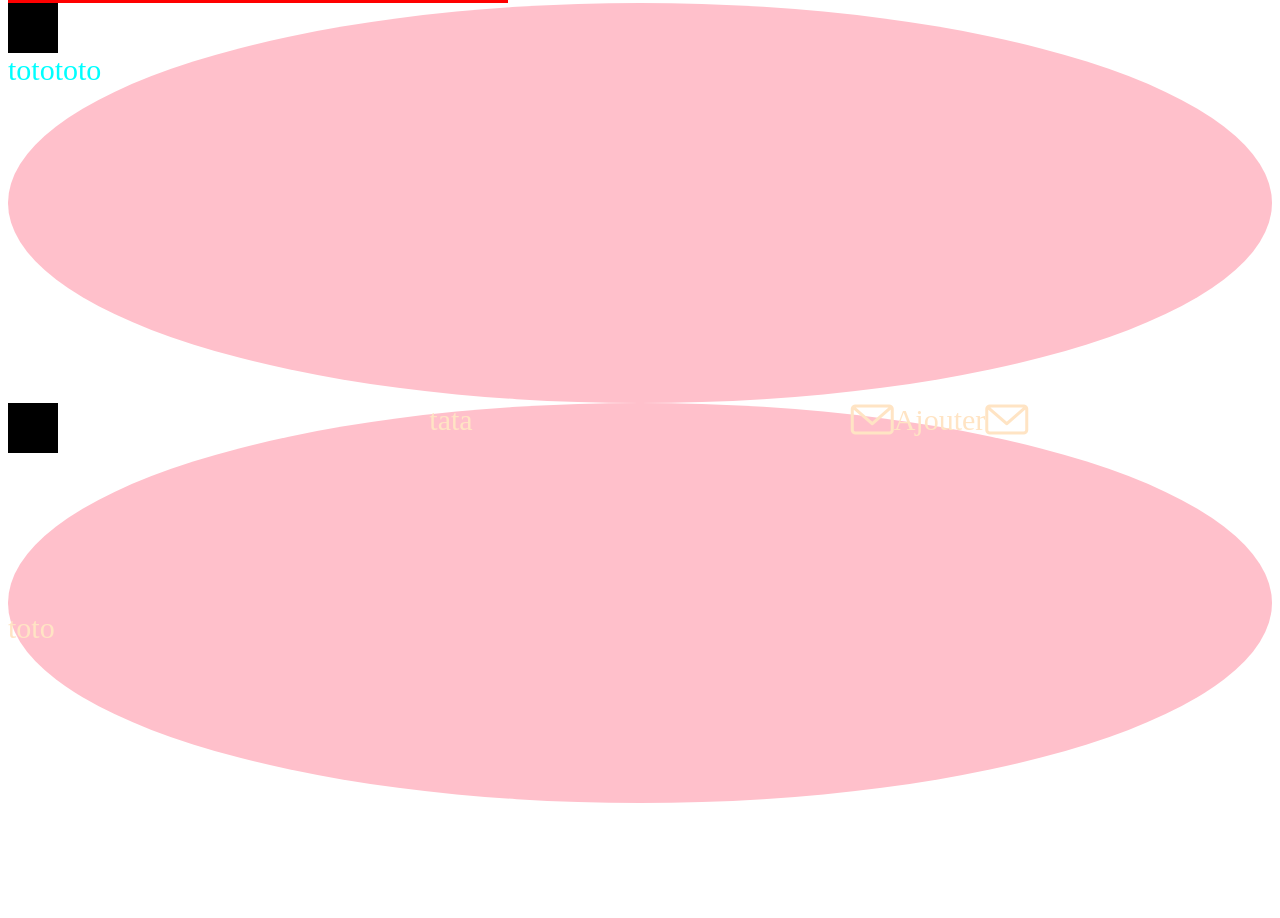
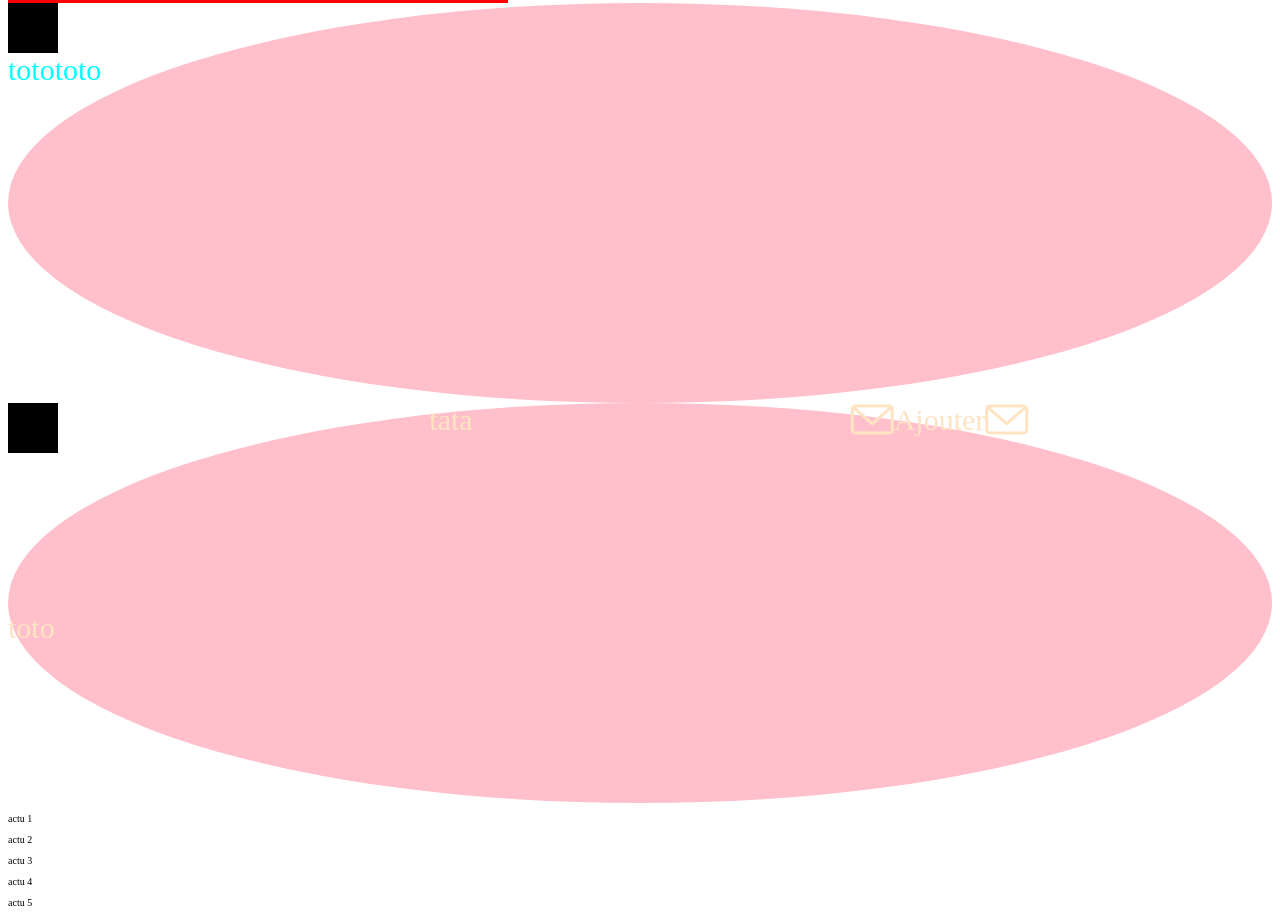
Before and after one commit to Joules11/projet_scss, a plain HTML site: page index.html in a window 1280 px wide. Shown: the part 5405-6323 px from the top of the page. Before the commit the page ends 6216 px from the top, so only its background shows below. Drawn offline with Linux system fonts and the light colour scheme; files whose address does not match are found by name.

Commit message:
ajout code

```diff
--- a/index.html
+++ b/index.html
@@ -11,5 +11,22 @@
 
     <div class="toto">toto</div>
     <div class="tata">tata <span class="ajout">Ajouter</span></div>
+    <section id="actus">
+        <article class="actu1">
+            <p>actu 1</p>
+        </article>
+        <article class="actu2">
+            <p>actu 2</p>
+        </article>
+        <article class="actu3">
+            <p>actu 3</p>
+        </article>
+        <article class="actu4">
+            <p>actu 4</p>
+        </article>
+        <article class="actu5">
+            <p>actu 5</p>
+        </article>
+    </section>
 </body>
 </html>
```
